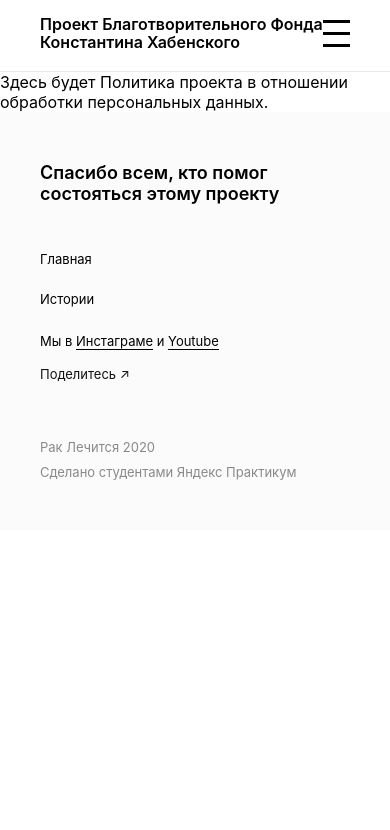
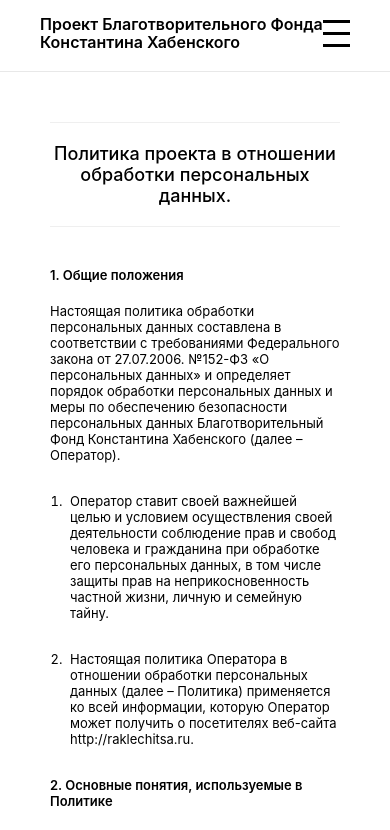
Before and after one commit to zajcevakaterina/raklechitsa, a Nuxt app: page /policy in a window 390 px wide. Shown: the top 830 px of the page. Built offline with nearby package versions, Linux system fonts and the light colour scheme.

Commit message:
feat: add policy content

```diff
--- /dev/null
+++ b/components/ui/ArticleText.vue
@@ -0,0 +1,47 @@
+<template>
+  <article class="article-text">
+    <slot></slot>
+  </article>
+</template>
+
+<script>
+export default {};
+</script>
+
+<style scoped>
+.article-text {
+  font-size: 22px;
+  line-height: 1.36;
+  max-width: 780px;
+  margin: 0 auto;
+  padding: 0;
+}
+
+@media screen and (max-width: 1280px) {
+  .article-text {
+    font-size: 20px;
+    line-height: 1.4;
+  }
+}
+
+@media screen and (max-width: 1024px) {
+  .article-text {
+    font-size: 18px;
+    line-height: 1.5;
+  }
+}
+
+@media screen and (max-width: 768px) {
+  .article-text {
+    font-size: 18px;
+    line-height: 1.5;
+  }
+}
+
+@media screen and (max-width: 440px) {
+  .article-text {
+    font-size: 13px;
+    line-height: 1.23;
+  }
+}
+</style>
--- /dev/null
+++ b/components/ui/ArticleTitle.vue
@@ -0,0 +1,33 @@
+<template>
+  <h1 class="article-title">
+    <slot></slot>
+  </h1>
+</template>
+
+<script>
+export default {};
+</script>
+
+<style scoped>
+.article-title {
+  font-weight: 500;
+  font-size: 34px;
+  line-height: 1.29;
+  margin: 0;
+  padding: 0;
+}
+
+@media screen and (max-width: 1024px) {
+  .article-title {
+    font-size: 30px;
+    line-height: 1.27;
+  }
+}
+
+@media screen and (max-width: 450px) {
+  .article-title {
+    font-size: 18px;
+    line-height: 1.17;
+  }
+}
+</style>
--- a/components/ui/SliderButtons.vue
+++ b/components/ui/SliderButtons.vue
@@ -1,10 +1,6 @@
 <template>
   <button class="slider-button" @click="$emit('btnClickLeftIntro')">
-    <img
-      src="@/static/arrows/leftNactivearrow.png"
-      alt="arrow"
-      class="arrow"
-    />
+    <img src="@/static/arrows/leftNactivearrow.png" alt="arrow" class="arrow" />
   </button>
 </template>
 
--- a/pages/policy.vue
+++ b/pages/policy.vue
@@ -1,11 +1,172 @@
 <template>
-  <div>
-    Здесь будет Политика проекта в отношении обработки персональных данных.
+  <div class="policy">
+    <policy-title class="policy__title"
+      >Политика проекта в отношении обработки персональных данных.</policy-title
+    >
+    <ol class="policy__list">
+      <li class="policy__item">
+        <h2 class="policy__item-title">1. Общие положения</h2>
+        <policy-text class="policy__text">
+          Настоящая политика обработки персональных данных составлена в
+          соответствии с требованиями Федерального закона от 27.07.2006. №152-ФЗ
+          «О персональных данных» и определяет порядок обработки персональных
+          данных и меры по обеспечению безопасности персональных данных
+          Благотворительный Фонд Константина Хабенского (далее – Оператор).
+        </policy-text>
+      </li>
+      <ol class="policy__item-list">
+        <li class="policy__item-list-point">
+          <policy-text class="policy__text">
+            Оператор ставит своей важнейшей целью и условием осуществления своей
+            деятельности соблюдение прав и свобод человека и гражданина при
+            обработке его персональных данных, в том числе защиты прав на
+            неприкосновенность частной жизни, личную и семейную тайну.
+          </policy-text>
+        </li>
+        <li class="policy__item-list-point">
+          <policy-text class="policy__text">
+            Настоящая политика Оператора в отношении обработки персональных
+            данных (далее – Политика) применяется ко всей информации, которую
+            Оператор может получить о посетителях веб-сайта
+            http://raklechitsa.ru.
+          </policy-text>
+        </li>
+      </ol>
+      <li class="policy__item">
+        <h2 class="policy__item-title">
+          2. Основные понятия, используемые в Политике
+        </h2>
+      </li>
+      <ol class="policy__item-list">
+        <li class="policy__item-list-point">
+          <policy-text class="policy__text"
+            >Автоматизированная обработка персональных данных – обработка
+            персональных данных с помощью средств вычислительной
+            техники;</policy-text
+          >
+        </li>
+      </ol>
+    </ol>
   </div>
 </template>
 
 <script>
-export default {};
+import ArticleTitle from '@/components/ui/ArticleTitle';
+import ArticleText from '@/components/ui/ArticleText';
+export default {
+  components: {
+    'policy-title': ArticleTitle,
+    'policy-text': ArticleText,
+  },
+};
 </script>
 
-<style scoped></style>
+<style scoped>
+.policy {
+  max-width: 780px;
+  margin: 0 auto;
+}
+
+.policy__title {
+  text-align: center;
+  margin: 100px auto;
+  padding: 30px 0;
+  border-top: 1px solid #efefef;
+  border-bottom: 1px solid #efefef;
+}
+
+.policy__list {
+  margin: 0;
+  padding: 0;
+  list-style: none;
+}
+
+.policy__item-title {
+  font-weight: 600;
+  font-size: 22px;
+  line-height: 1.36;
+  margin: 40px 0;
+}
+
+.policy__text {
+  margin: 0 0 30px;
+}
+
+.policy__item-list {
+  margin-left: 24px;
+  padding: 0;
+  font-size: 22px;
+  line-height: 1.36;
+}
+
+.policy__item-list-point {
+  padding-left: 14px;
+}
+
+@media screen and (max-width: 1280px) {
+  .policy {
+    max-width: 700px;
+  }
+
+  .policy__title {
+    margin: 90px auto;
+  }
+
+  .policy__item-title,
+  .policy__item-list {
+    font-size: 20px;
+    line-height: 1.4;
+  }
+}
+
+@media screen and (max-width: 1024px) {
+  .policy {
+    max-width: 640px;
+  }
+  .policy__title {
+    margin: 80px auto;
+  }
+
+  .policy__item-title,
+  .policy__item-list {
+    font-size: 18px;
+    line-height: 1.5;
+  }
+
+  .policy__item-list-point {
+    padding-left: 8px;
+  }
+}
+
+@media screen and (max-width: 670px) {
+  .policy {
+    max-width: 425px;
+  }
+}
+
+@media screen and (max-width: 440px) {
+  .policy {
+    max-width: 290px;
+  }
+  .policy__title {
+    margin: 50px auto 40px;
+    padding: 20px 0;
+  }
+
+  .policy__item-title {
+    font-size: 13px;
+    line-height: 1.23;
+    margin: 20px 0;
+  }
+
+  .policy__item-list {
+    margin-left: 16px;
+    font-size: 13px;
+    line-height: 1.23;
+  }
+
+  .policy__item-list-point {
+    padding-left: 4px;
+  }
+}
+</style>
```
Also changed, not shown: components/blocks/Intro.vue (+5 -6 lines), components/VideoFrame.vue (indentation only). Lines whose indentation alone changed are shown as unchanged.
